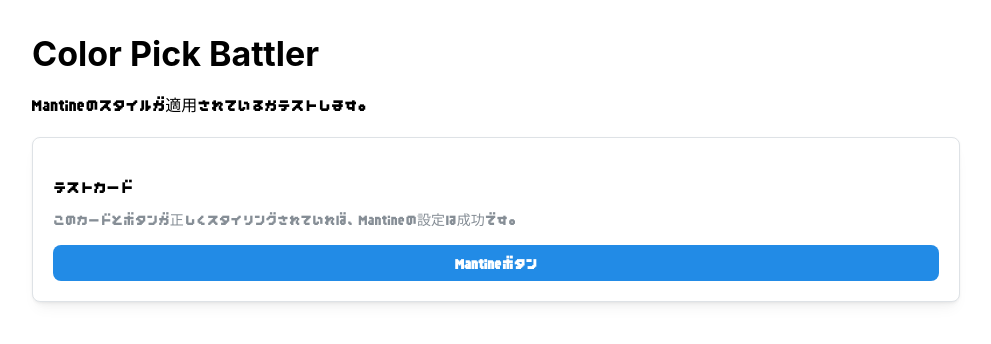
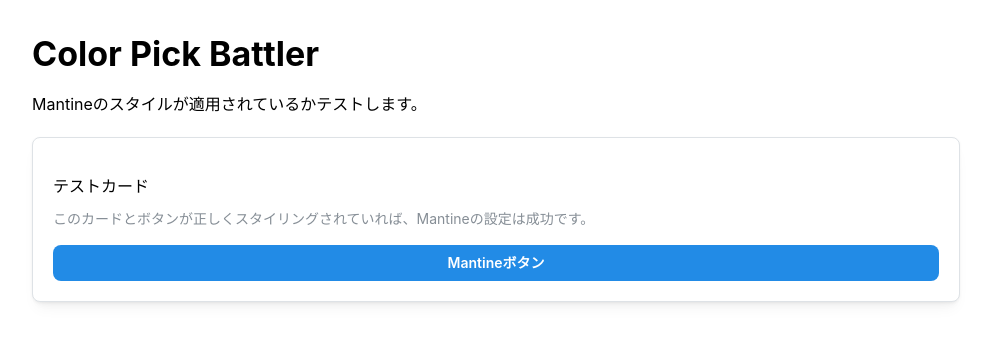
Before and after one commit to iririn1998/color-pick-battler, a Next.js app: page / in a window 1280 px wide. Shown: the top 344 px of the page, without its empty margins (144-1135 px from the left). Built offline with nearby package versions, Linux system fonts and the light colour scheme.

Commit message:
Remove unused font styles and default font settings from global CSS

```diff
--- a/src/app/globals.css
+++ b/src/app/globals.css
@@ -2,12 +2,4 @@
 @font-face {
   font-family: 'DonguriDuel';
   src: url('/fonts/x10y12pxDonguriDuel.ttf') format('truetype');
-  font-weight: normal;
-  font-style: normal;
-  font-display: swap;
 }
-
-/* デフォルトフォントの設定 */
-* {
-  font-family: 'DonguriDuel', monospace, sans-serif;
-}
```
